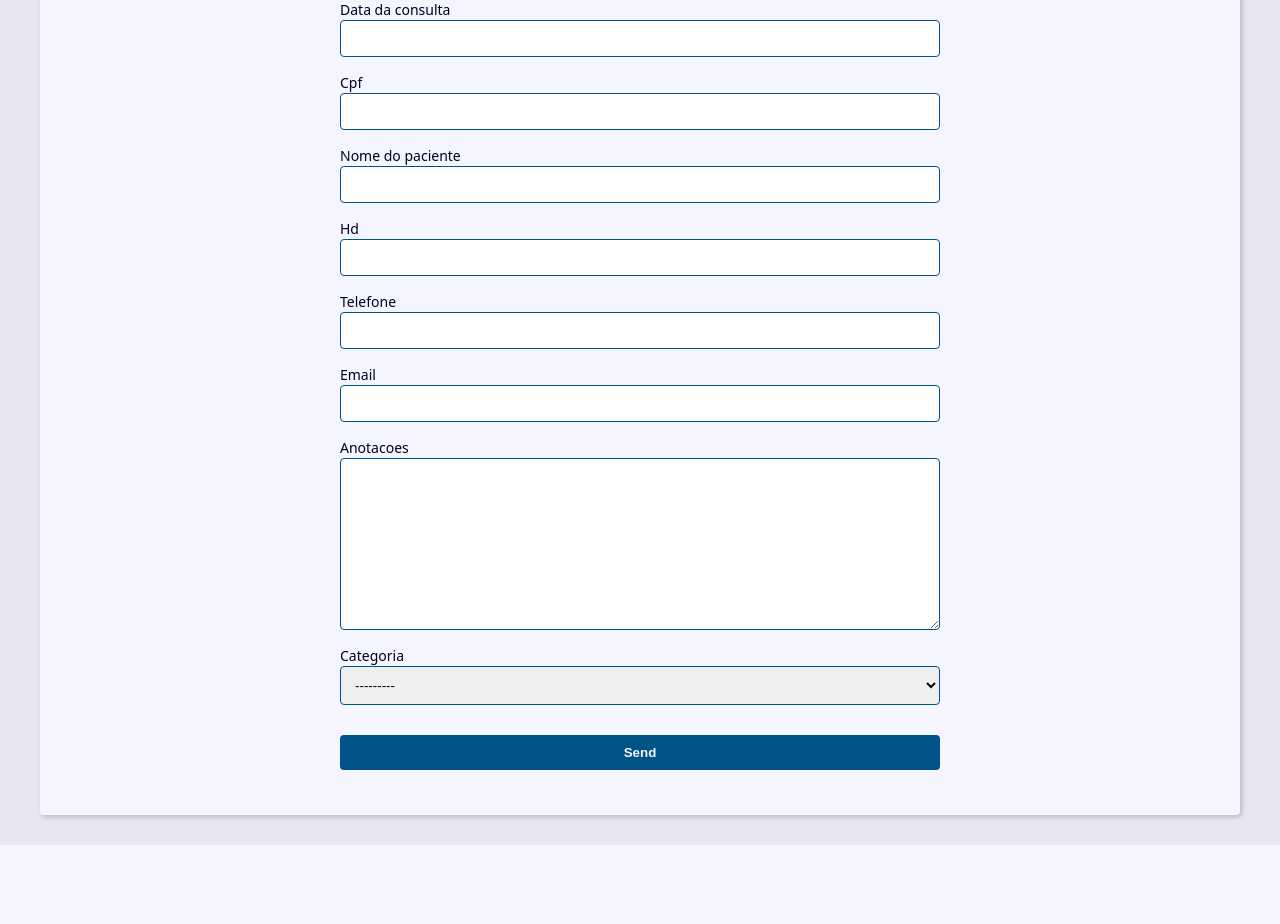
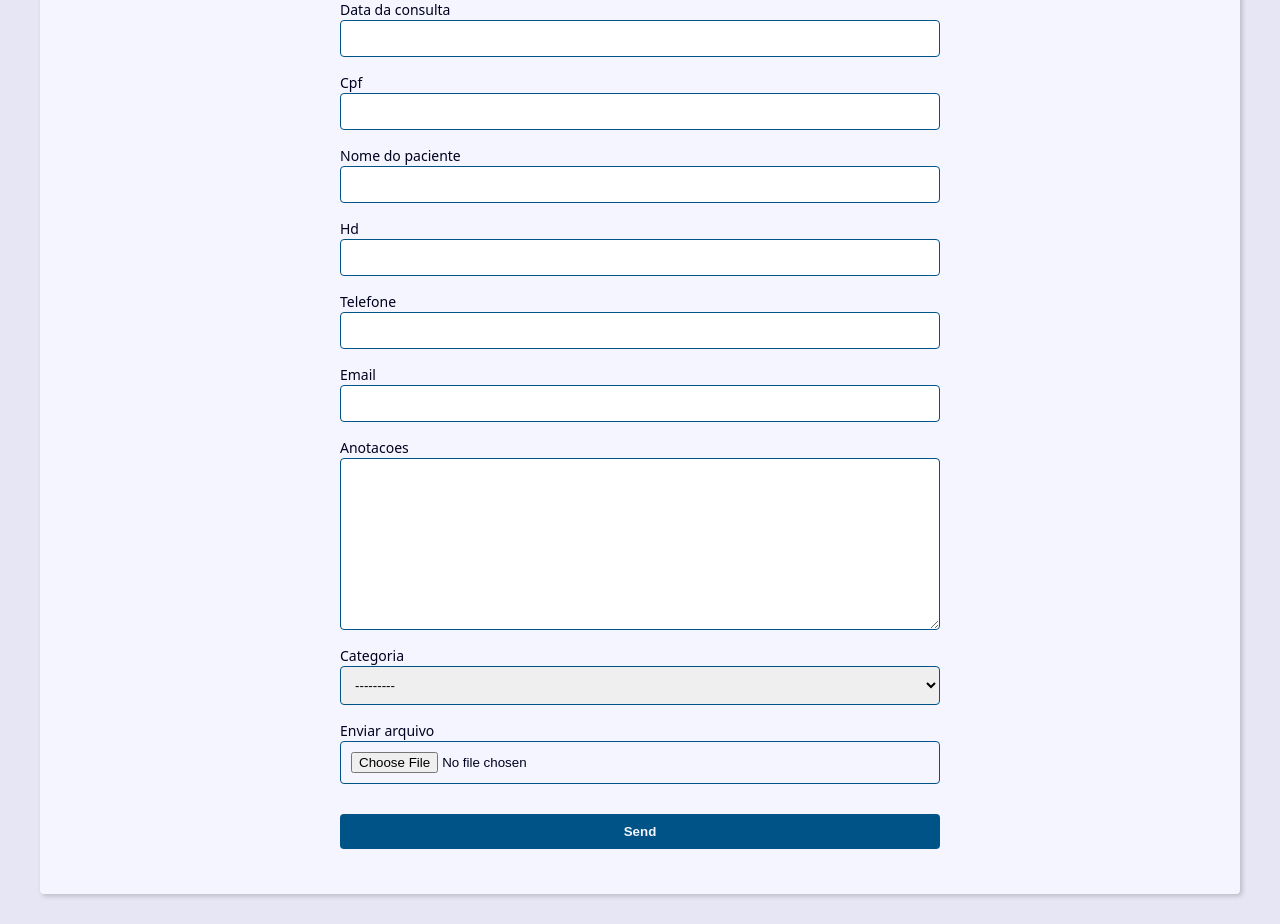
Before and after one commit to cwschopsjr/agenda, a Django app: page /contact/create/ in a window 1280 px wide. Shown: the part 351-1275 px from the top of the page. Before the commit the page ends 1196 px from the top, so only its background shows below. Run offline with Django 5.2, Linux system fonts and the light colour scheme; data that the repository does not hold is empty.

Commit message:
Atualização nos templates para exibição da imagem

```diff
--- a/contact/forms.py
+++ b/contact/forms.py
@@ -5,13 +5,20 @@ from django.core.exceptions import ValidationError
 
 
 class ContactForm(forms.ModelForm):
-    def __init__(self, *args, **kwargs):
-        super().__init__(*args, **kwargs)
+
+    enviar_arquivo = forms.ImageField(
+        widget=forms.FileInput(
+            attrs={
+                'accept': 'image/*',
+            }
+        )
+    )
 
     class Meta:
         model = Contact
         fields = ('data_da_consulta', 'cpf', 'nome_do_paciente',
-                  'hd', 'telefone', 'email', 'anotacoes', 'categoria')
+                  'hd', 'telefone', 'email', 'anotacoes', 'categoria',
+                  'enviar_arquivo')
 
     def clean(self):
         cleaned_data = self.cleaned_data
--- a/contact/templates/contact/create.html
+++ b/contact/templates/contact/create.html
@@ -20,9 +20,16 @@
         <label for="{{ field.id_for_label }}">{{ field.label }}</label>
         {{ field }}
         {{ field.errors }}
+
       </div>
+
+      {% if field.name == 'enviar_arquivo' and field.value.url %}
+        <div class="form-group">
+          <img src="{{ field.value.url }}" alt="">
+        </div>
+      {% endif %}
     {% endfor %}
-    </div>
+  </div>
 
     <div class="form-content">
         <div class="form-group">
--- a/contact/views/contact_forms.py
+++ b/contact/views/contact_forms.py
@@ -9,7 +9,7 @@ def create(request):
     form_action = reverse('contact:create')
 
     if request.method == 'POST':
-        form = ContactForm(request.POST)
+        form = ContactForm(request.POST, request.FILES)
 
         context = {
             'form': form,
@@ -45,7 +45,7 @@ def update(request, contact_id):
     form_action = reverse('contact:update', args=(contact_id,))
 
     if request.method == 'POST':
-        form = ContactForm(request.POST, instance=contact)
+        form = ContactForm(request.POST, request.FILES, instance=contact)
 
         context = {
             'form': form,
```
Also changed, not shown: contact/templates/contact/contact.html (+7 -0 lines).
